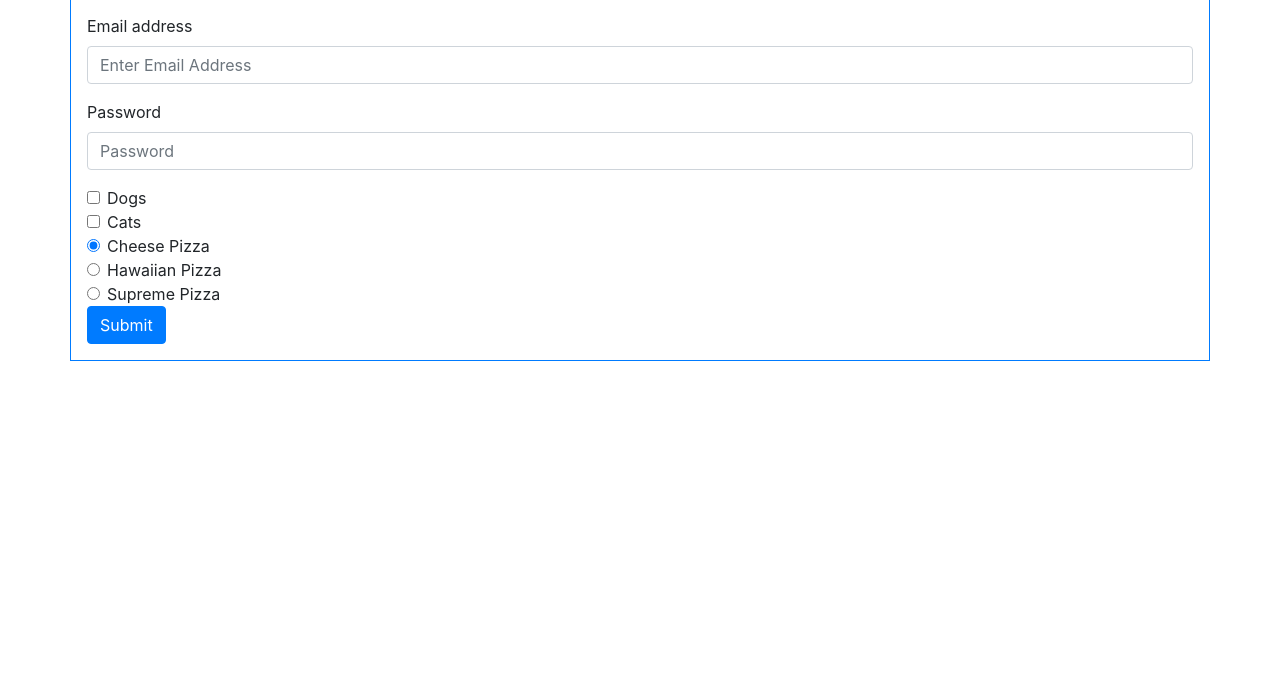
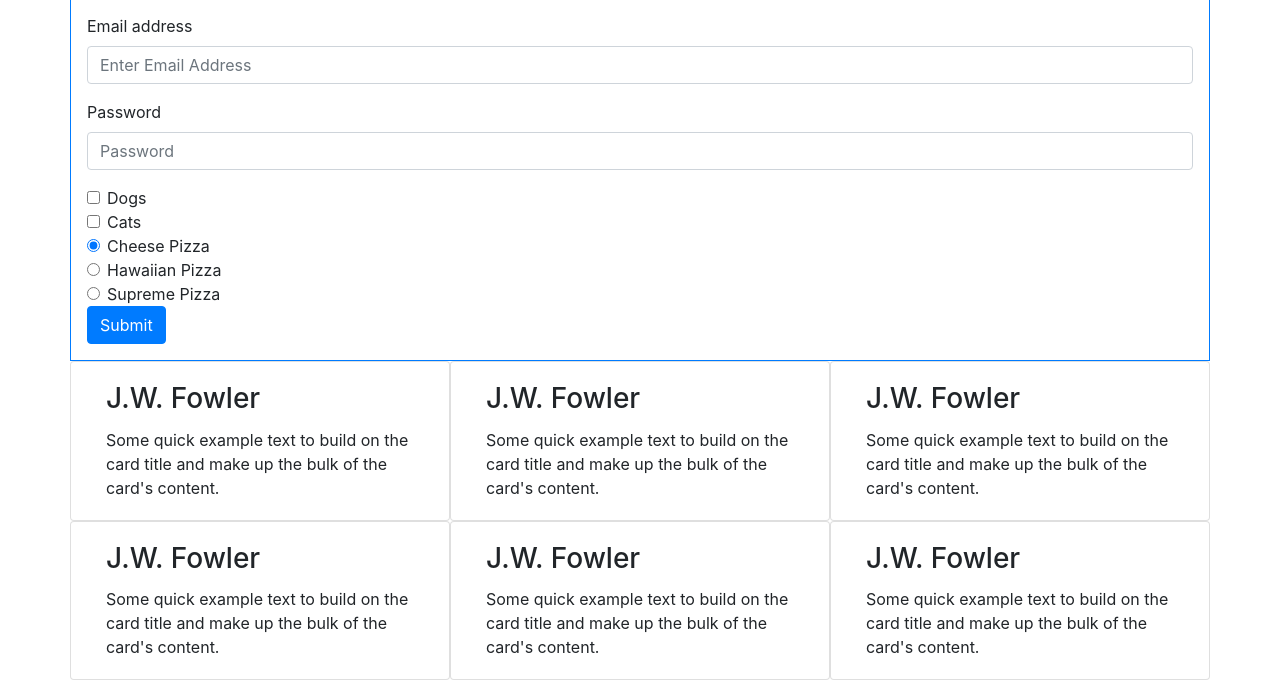
Before and after one commit to gabeaustin/bootstrap-4-drills, a plain HTML site: page index.html in a window 1280 px wide. Shown: the part 115-800 px from the top of the page. Drawn offline with nearby package versions, Linux system fonts and the light colour scheme.

Commit message:
added 6 cards for friends names and descriptions

```diff
--- a/index.html
+++ b/index.html
@@ -65,7 +65,51 @@
                 </form>
             </div>
 
+            <div class="row">
+                <div class="col card">
+                    <div class="card-body">
+                        <h3 class="card-title">J.W. Fowler</h3>
+                        <p class="card-text">Some quick example text to build on the card title and make up the bulk of the card's content.</p>
+                    </div>
+                </div>
+
+                <div class="col card">
+                    <div class="card-body">
+                        <h3 class="card-title">J.W. Fowler</h3>
+                        <p class="card-text">Some quick example text to build on the card title and make up the bulk of the card's content.</p>
+                    </div>
+                </div>
+
+                <div class="col card">
+                    <div class="card-body">
+                        <h3 class="card-title">J.W. Fowler</h3>
+                        <p class="card-text">Some quick example text to build on the card title and make up the bulk of the card's content.</p>
+                    </div>
+                </div>
+            </div>
+
+            <div class="row">
+                <div class="col card">
+                    <div class="card-body">
+                        <h3 class="card-title">J.W. Fowler</h3>
+                        <p class="card-text">Some quick example text to build on the card title and make up the bulk of the card's content.</p>
+                    </div>
+                </div>
+
+                <div class="col card">
+                    <div class="card-body">
+                        <h3 class="card-title">J.W. Fowler</h3>
+                        <p class="card-text">Some quick example text to build on the card title and make up the bulk of the card's content.</p>
+                    </div>
+                </div>
+
+                <div class="col card">
+                    <div class="card-body">
+                        <h3 class="card-title">J.W. Fowler</h3>
+                        <p class="card-text">Some quick example text to build on the card title and make up the bulk of the card's content.</p>
+                    </div>
+                </div>
+            </div>
         </div>
-
     </body>
 </html>
```
